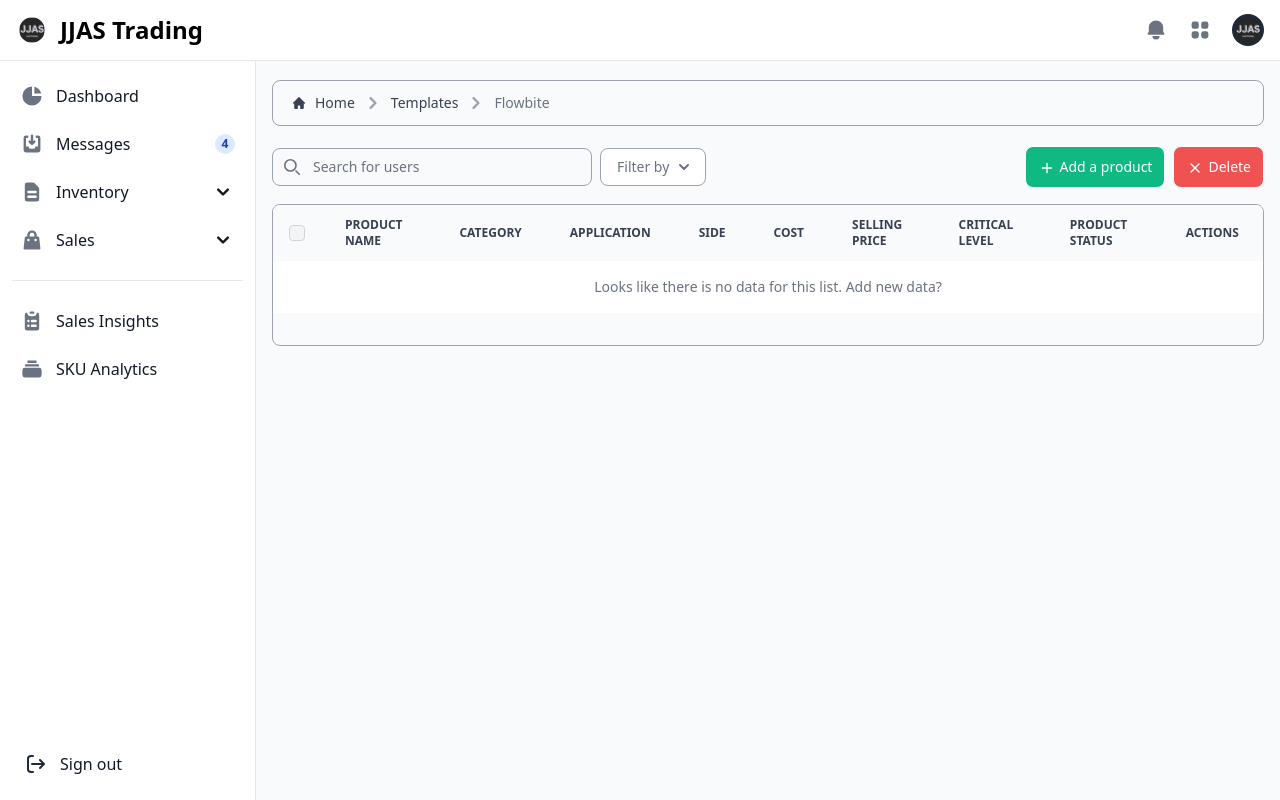
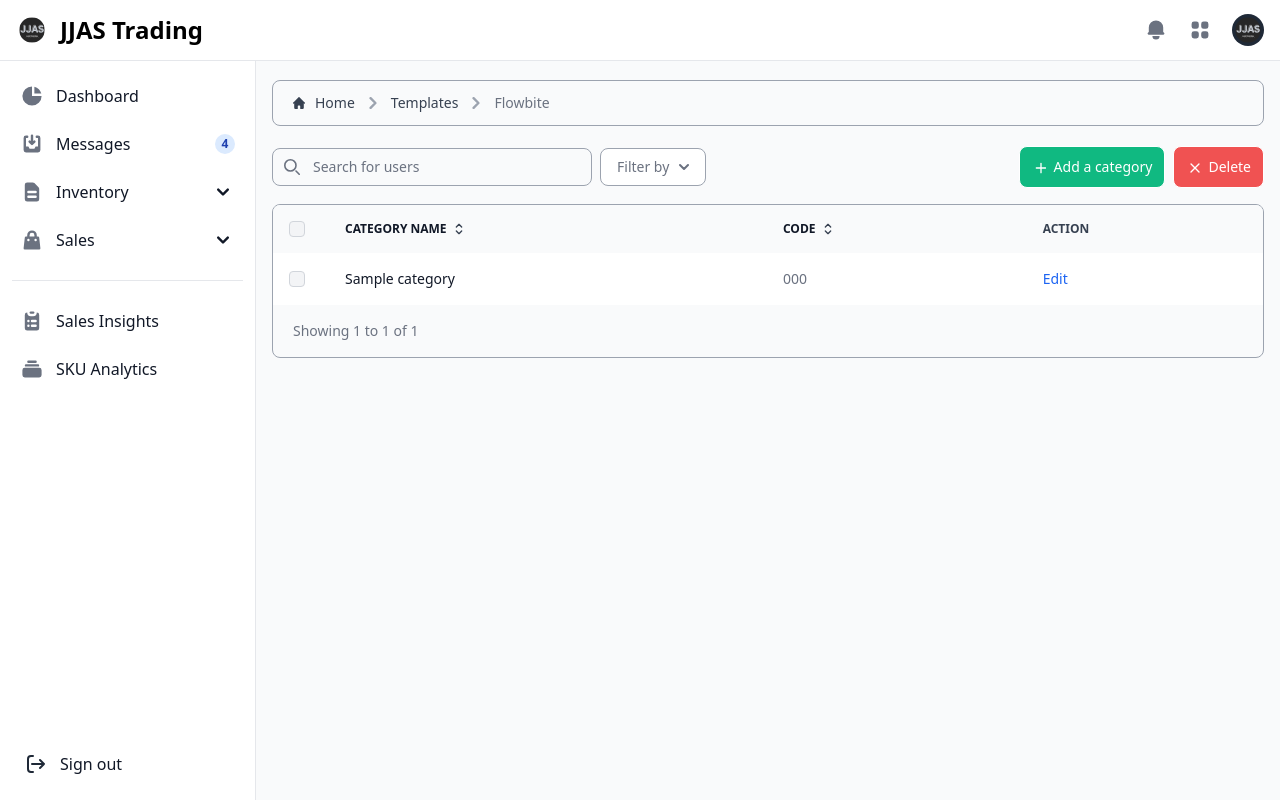
Before and after one commit to Dioue/inventory-sales-system, a Django app: page /category/ in a window 1280 px wide. Run offline with Django 5.2, Linux system fonts and the light colour scheme; a user stored in the database is signed in; tables that the repository leaves empty hold one stand-in row (values such as "Sample post"); some libraries are stand-ins or nearby versions.

Commit message:
feat: added search query and category list view

```diff
--- a/jjas/main/models.py
+++ b/jjas/main/models.py
@@ -74,8 +74,8 @@ class Product(SystemGeneratedData):
         default=ProductStatus.AVAILABLE
     )
     unit = models.ForeignKey(Unit, on_delete=models.SET_NULL, null=True)
-    supplier = models.ForeignKey(Supplier, on_delete=models.CASCADE)
-    category = models.ForeignKey(Category, on_delete=models.CASCADE)
+    supplier = models.ForeignKey(Supplier, on_delete=models.SET_NULL, null=True)
+    category = models.ForeignKey(Category, on_delete=models.SET_NULL, null=True)
 
     def __str__(self):
         return self.name
--- a/jjas/main/urls.py
+++ b/jjas/main/urls.py
@@ -11,8 +11,9 @@ urlpatterns = [
     path("forgot-password/", views.ForgotPasswordView.as_view(), name="forgot_password"),
     path("dashboard", auth_views.SystemDashboardView.as_view(), name= 'system_dashboard'),
     path('products/', auth_views.ProductComponentView.as_view(), name='auth_product_component'),
-    path('process-actions/', auth_views.ProcessDeleteView.as_view(), name='process_multiple_delete'),
+    path('process-actions/delete/products-selected', auth_views.ProcessDeleteView.as_view(), name='process_product_delete'),
     path('category/', auth_views.CategoryComponentView.as_view(), name='auth_category_component'),
+    path('process-actions/delete/category-selected', auth_views.ProcessCategoryDelete.as_view(), name='process_category_delete'),
     path('sales/', auth_views.SalesComponentView.as_view(), name='auth_sales_component'),
     path('delivery/', auth_views.DeliveryComponentView.as_view(), name='auth_delivery_component'),
     path('sku-analysis/', auth_views.SKUComponentView.as_view(), name='auth_sku_component'),
--- a/jjas/main/views/auth_views.py
+++ b/jjas/main/views/auth_views.py
@@ -1,11 +1,12 @@
 from django.contrib.auth.mixins import LoginRequiredMixin
 from django.views.generic import TemplateView
 from .utils import request_user_info
-from django.core.paginator import Paginator
-from ..models import Product
+from django.core.paginator import Paginator, EmptyPage, PageNotAnInteger
+from ..models import Product, Category
 from django.shortcuts import redirect
 from django.contrib import messages
 from django.views import View
+from django.db.models import Q
 
 
 class BaseComponentView(LoginRequiredMixin, TemplateView):
@@ -29,40 +30,50 @@ class ProductComponentView(BaseComponentView):
         # Fetch all products
         products = Product.objects.all().order_by('product_id')
 
+        # Filter by product name or other related fields based on search query
+        search_query = self.request.GET.get('table-search-product', '')  # Get the input value
+        if search_query:
+            # Perform a case-insensitive search across multiple fields using Q objects
+            products = products.filter(
+                Q(name__icontains=search_query)
+            )
+
         # Set up the paginator (10 items per page)
         paginator = Paginator(products, 10)
 
         # Get the current page number from the request
         page_number = self.request.GET.get('page', 1)
-
-        # Get the page object for the current page
-        page_obj = paginator.get_page(page_number)
+        try:
+            page_obj = paginator.get_page(page_number)
+        except (EmptyPage, PageNotAnInteger):
+            page_obj = paginator.get_page(1)  # Default to the first page
 
         # State fields for table header and filter by
         fields = [
             "Product Name",
+            "Cost",
+            "Selling Price",
             "Category",
             "Application",
             "Side",
             "Quantity",
             "Critical Level",
-            "Cost",
-            "Selling Price",
             "Product Status",
-            "Actions"
         ]
 
-        # Add the page object to the context
-        context['page_obj'] = page_obj
-        context['fields'] = fields
-
+        # Return context with the page object and the search term
+        context.update({
+            'page_obj': page_obj,
+            'fields': fields,
+            'fields_count': (len(fields) + 2),
+            'search_query': search_query,
+        })
         return context
 
 class ProcessDeleteView(View):
     def post(self, request, *args, **kwargs):
         # Get the selected items and action from the form submission
         selected_items = request.POST.getlist("selected_items")
-        action = request.POST.get("action")
 
         if not selected_items:
             messages.warning(request, "No products selected.")
@@ -77,6 +88,61 @@ class ProcessDeleteView(View):
 class CategoryComponentView(BaseComponentView):
     template_name = 'components/products/category_list.html'
 
+    def get_context_data(self, **kwargs):
+        context = super().get_context_data(**kwargs)
+
+        # Fetch all category
+        category = Category.objects.all().order_by('category_id')
+
+        # Filter by category code or other related fields based on search query
+        search_query = self.request.GET.get('table-search-category', '')  # Get the input value
+        if search_query:
+            # Perform a case-insensitive search across multiple fields using Q objects
+            category = category.filter(
+                Q(code__icontains=search_query)
+            )
+
+        # Set up the paginator (10 items per page)
+        paginator = Paginator(category, 10)
+
+        # Get the current page number from the request
+        page_number = self.request.GET.get('page', 1)
+        try:
+            page_obj = paginator.get_page(page_number)
+        except (EmptyPage, PageNotAnInteger):
+            page_obj = paginator.get_page(1)  # Default to the first page
+
+        # State fields for table header and filter by
+        fields = [
+            "Category Name",
+            "Code"
+        ]
+
+        # Return context with the page object and the search term
+        context.update({
+            'page_obj': page_obj,
+            'fields': fields,
+            'search_query': search_query,
+            'fields_count': (len(fields) + 2)
+        })
+        return context
+
+class ProcessCategoryDelete(View):
+    def post(self, request, *args, **kwargs):
+        # Get the selected items and action from the form submission
+        selected_items = request.POST.getlist("selected_items")
+
+        if not selected_items:
+            messages.warning(request, "No products selected.")
+            return redirect("auth_product_component")
+
+
+        Category.objects.filter(category_id__in=selected_items).delete()
+        messages.success(request, "Selected products deleted successfully.")
+
+        return redirect("auth_category_component")
+
+
 class SalesComponentView(BaseComponentView):
     template_name = 'components/sales/sales_list.html'
 
--- a/jjas/static/js/list_helper.js
+++ b/jjas/static/js/list_helper.js
@@ -8,14 +8,14 @@ const toggleAll = (source) => {
 // Function to update the selected product count
 const updateSelectedCount = () => {
     // Get all the checked product checkboxes (exclude the "select all" checkbox)
-    let checkedItems = document.querySelectorAll('input.product_checkbox:checked');
+    let checkedItems = document.querySelectorAll('input.checkbox_helper:checked');
     let selectedCount = checkedItems.length;
 
     // Get necessary DOM elements
     let message = document.getElementById('delete-modal-text');
     let buttonId = document.getElementById('delete_button_modal');
     let buttonAll = document.getElementById('checkbox-all');
-    let allCheckboxes = document.querySelectorAll('.product_checkbox');
+    let allCheckboxes = document.querySelectorAll('.checkbox_helper');
 
     // Check if "select all" is checked
     let isSelectAllChecked = buttonAll && buttonAll.checked;
@@ -35,13 +35,13 @@ const updateSelectedCount = () => {
     }
     // If multiple items or "select all" is checked, enable the button and update the message
     else if (selectedCount > 1 || isSelectAllChecked) {
-        message.innerHTML = `Are you sure you want to delete ${selectedCount} products?`;
+        message.innerHTML = `Are you sure you want to delete ${selectedCount} items?`;
         buttonId.classList.remove('cursor-not-allowed');
         buttonId.disabled = false;
     }
     // If a single item is selected, enable the button and update the message
     else {
-        message.innerHTML = 'Are you sure you want to delete this product?';
+        message.innerHTML = 'Are you sure you want to delete this item?';
         buttonId.classList.remove('cursor-not-allowed');
         buttonId.disabled = false;
     }
@@ -51,7 +51,7 @@ const updateSelectedCount = () => {
 let selectAllCheckbox = document.getElementById('checkbox-all');
 if (selectAllCheckbox) {
     selectAllCheckbox.addEventListener('change', function () {
-        let allCheckboxes = document.querySelectorAll('.product_checkbox');
+        let allCheckboxes = document.querySelectorAll('.checkbox_helper');
         allCheckboxes.forEach(function (checkbox) {
             checkbox.checked = selectAllCheckbox.checked;
         });
@@ -60,7 +60,7 @@ if (selectAllCheckbox) {
 }
 
 // Attach event listeners to the checkboxes
-document.querySelectorAll('.product_checkbox').forEach(function (checkbox) {
+document.querySelectorAll('.checkbox_helper').forEach(function (checkbox) {
     checkbox.addEventListener('change', updateSelectedCount);
 });
 
--- a/jjas/templates/components/products/category_list.html
+++ b/jjas/templates/components/products/category_list.html
@@ -62,13 +62,21 @@
   <div class="flex items-center justify-between flex-column flex-wrap md:flex-row space-y-4 md:space-y-0 pb-4 dark:bg-gray-900 overflow-x-auto sm:rounded-lg mt-5">
     <div class="flex items-center flex-column flex-wrap md:flex-row space-y-4 md:space-y-0">
         <div class="relative">
-            <label for="table-search" class="sr-only">Search</label>
+            <form method="get">
+                <label for="table-search-category" class="sr-only">Search</label>
                 <div class="absolute inset-y-0 rtl:inset-r-0 start-0 flex items-center ps-3 pointer-events-none">
                     <svg class="w-4 h-4 text-gray-500 dark:text-gray-400" aria-hidden="true" xmlns="http://www.w3.org/2000/svg" fill="none" viewBox="0 0 20 20">
-                    <path stroke="currentColor" stroke-linecap="round" stroke-linejoin="round" stroke-width="2" d="m19 19-4-4m0-7A7 7 0 1 1 1 8a7 7 0 0 1 14 0Z"/>
+                        <path stroke="currentColor" stroke-linecap="round" stroke-linejoin="round" stroke-width="2" d="m19 19-4-4m0-7A7 7 0 1 1 1 8a7 7 0 0 1 14 0Z" />
                     </svg>
                 </div>
-            <input type="text" id="table-search-users" class="block p-2 ps-10 text-sm text-gray-900 border border-gray-400 rounded-lg w-80 bg-gray-50 focus:ring-blue-500 focus:border-blue-500 dark:bg-gray-700 dark:border-gray-600 dark:placeholder-gray-400 dark:text-white dark:focus:ring-blue-500 dark:focus:border-blue-500" placeholder="Search for users">
+                <input
+                    type="text"
+                    id="table-search-category"
+                    name="table-search-category"
+                    class="block p-2 ps-10 text-sm text-gray-900 border border-gray-400 rounded-lg w-80 bg-gray-50 focus:ring-blue-500 focus:border-blue-500 dark:bg-gray-700 dark:border-gray-600 dark:placeholder-gray-400 dark:text-white dark:focus:ring-blue-500 dark:focus:border-blue-500"
+                    placeholder="Search for users"
+                    value="{{ search_query }}">
+            </form>
         </div>
         <button id="dropdownFilterButton" data-dropdown-toggle="dropdownFilter" class="inline-flex items-center text-gray-500 bg-white border border-gray-400 focus:outline-none hover:bg-gray-100 focus:ring-4 focus:ring-gray-100 font-medium rounded-lg text-sm px-4 py-2 dark:bg-gray-800 dark:text-gray-400 dark:border-gray-600 dark:hover:bg-gray-700 dark:hover:border-gray-600 dark:focus:ring-gray-700 ml-2 mb-1" type="button">
             <span class="sr-only">Action button</span>
@@ -79,18 +87,16 @@
         </button>
         <div>
             <!-- Dropdown menu -->
-            <div id="dropdownFilter" class="z-10 hidden bg-white divide-y divide-gray-100 rounded-lg shadow w-44 dark:bg-gray-700 dark:divide-gray-600">
+            <div id="dropdownFilter" class="z-10 hidden bg-white divide-y divide-gray-100 rounded-lg shadow w-44 dark:bg-gray-700 dark:divide-gray-600 overflow-x-auto h-36">
+                {% if fields %}
+                    {% for f in fields %}
                     <ul class="py-1 text-sm text-gray-700 dark:text-gray-200" aria-labelledby="dropdownFilterButton">
                         <li>
-                        <a href="#" class="block px-4 py-2 hover:bg-gray-100 dark:hover:bg-gray-600 dark:hover:text-white">Reward</a>
-                    </li>
-                    <li>
-                        <a href="#" class="block px-4 py-2 hover:bg-gray-100 dark:hover:bg-gray-600 dark:hover:text-white">Promote</a>
-                    </li>
-                    <li>
-                        <a href="#" class="block px-4 py-2 hover:bg-gray-100 dark:hover:bg-gray-600 dark:hover:text-white">Activate account</a>
+                            <a href="#" class="block px-4 py-2 hover:bg-gray-100 dark:hover:bg-gray-600 dark:hover:text-white">{{ f|capfirst}}</a>
                         </li>
                     </ul>
+                    {% endfor %}
+                {% endif %}
                 <div class="py-1">
                     <a href="#" class="block px-4 py-2 text-sm text-gray-700 hover:bg-gray-100 dark:hover:bg-gray-600 dark:text-gray-200 dark:hover:text-white">Delete User</a>
                 </div>
@@ -105,79 +111,83 @@
             <svg class="w-3.5 h-3.5 me-2" aria-hidden="true" xmlns="http://www.w3.org/2000/svg" fill="currentColor" viewBox="0 0 18 21">
                 <path stroke="currentColor" stroke-linecap="round" stroke-linejoin="round" stroke-width="2" d="M5 12h14m-7 7V5"/>
             </svg>
-            Add a product
+            Add a category
         </a>
         <button data-modal-target="delete-modal" data-modal-toggle="delete-modal" class="inline-flex items-center text-gray-500 bg-red-500 text-white border border-white focus:outline-none hover:bg-red-600 focus:ring-4 focus:ring-gray-100 font-medium rounded-lg text-sm px-3 py-2.5 dark:bg-red-800 dark:text-red-400 dark:border-red-600 dark:hover:bg-red-700 dark:hover:border-red-600 dark:focus:ring-gray-700 ml-2" id="delete_button_modal">
             <svg class="w-3.5 h-3.5 me-2" aria-hidden="true" xmlns="http://www.w3.org/2000/svg" fill="currentColor" viewBox="0 0 18 21">
                 <path stroke="currentColor" stroke-linecap="round" stroke-linejoin="round" stroke-width="2" d="M6 18 17.94 6M18 18 6.06 6"/>
             </svg>
             Delete
-        </button    >
+        </button>
     </div>
 
 </div>
 
-<!-- Product list table -->
+<!-- category list table -->
 <div class="relative overflow-x-auto border border-gray-400 rounded-lg bg-gray-50 sm:rounded-lg">
-    <form id="multiple-delete-request" method="post" action="{% url 'process_multiple_delete' %}">
+    <form id="multiple-delete-request" method="post" action="{% url 'process_category_delete' %}">
     {% csrf_token %}
-        <table class="w-full text-sm text-left rtl:text-right text-gray-500 dark:text-gray-400">
+    <table class="w-full text-sm text-left rtl:text-right text-gray-500 dark:text-gray-400" id="category_list_table">
         <thead class="text-xs text-gray-700 uppercase bg-gray-50 dark:bg-gray-700 dark:text-gray-400">
             <tr>
                 <th scope="col" class="p-4">
                     <div class="flex items-center">
-                            <input id="checkbox-all-search" type="checkbox" onclick="toggleAll(this)" class="w-4 h-4 text-blue-600 bg-gray-100 border-gray-300 rounded focus:ring-blue-500 dark:focus:ring-blue-600 dark:ring-offset-gray-800 dark:focus:ring-offset-gray-800 focus:ring-2 dark:bg-gray-700 dark:border-gray-600">
-                            <label for="checkbox-all-search" class="sr-only">checkbox</label>
+                        <input id="checkbox-all" type="checkbox" onclick="toggleAll(this)" class="w-4 h-4 text-blue-600 bg-gray-100 border-gray-300 rounded focus:ring-blue-500 dark:focus:ring-blue-600 dark:ring-offset-gray-800 dark:focus:ring-offset-gray-800 focus:ring-2 dark:bg-gray-700 dark:border-gray-600">
+                        <label for="checkbox-all" class="sr-only">checkbox</label>
                     </div>
                 </th>
-                    <th scope="col" class="px-6 py-3">Product Name</th>
-                    <th scope="col" class="px-6 py-3">Category</th>
-                    <th scope="col" class="px-6 py-3">Application</th>
-                    <th scope="col" class="px-6 py-3">Side</th>
-                    <th scope="col" class="px-6 py-3">Cost</th>
-                    <th scope="col" class="px-6 py-3">Selling Price</th>
-                    <th scope="col" class="px-6 py-3">Critical Level</th>
-                    <th scope="col" class="px-6 py-3">Product Status</th>
-                    <th scope="col" class="px-6 py-3">Actions</th>
+                {% if fields %}
+                    {% for f in fields %}
+                        <th scope="col" class="px-6 py-3">
+                            <span class="flex items-center">
+                                <a href="?sort_by={{ f|lower }}&order=asc" class="text-gray-900 dark:text-white hover:text-blue-600">{{ f }}</a>
+                                <svg class="w-4 h-4 ms-1" aria-hidden="true" xmlns="http://www.w3.org/2000/svg" width="24" height="24" fill="none" viewBox="0 0 24 24">
+                                    <path stroke="currentColor" stroke-linecap="round" stroke-linejoin="round" stroke-width="2" d="m8 15 4 4 4-4m0-6-4-4-4 4"/>
+                                </svg>
+                            </span>
+                        </th>
+                    {% endfor %}
+                    <th scope="col" class="px-6 py-3">
+                        Action
+                    </th>
+                {% endif %}
             </tr>
         </thead>
         <tbody>
             {% if page_obj %}
-                    {% for product in page_obj %}
+                {% for obj in page_obj %}
                     <tr class="bg-white dark:bg-gray-800 dark:border-gray-700 hover:bg-gray-50 dark:hover:bg-gray-600">
                         <td class="w-4 p-4">
-                            <div class="flex items-center" id="checkbox_container">
-                                <input name="selected_items" value="{{ product.product_id }}" type="checkbox" class="product_checkbox w-4 h-4 text-blue-600 bg-gray-100 border-gray-300 rounded focus:ring-blue-500 dark:focus:ring-blue-600 dark:ring-offset-gray-800 dark:focus:ring-offset-gray-800 focus:ring-2 dark:bg-gray-700 dark:border-gray-600">
-                                <label for="checkbox-{{ product.product_id }}" class="sr-only">checkbox</label>
+                            <div class="flex items-center">
+                                <input
+                                    name="selected_items"
+                                    value="{{ obj.category_id }}"
+                                    type="checkbox"
+                                    id="checkbox-{{ obj.category_id }}"
+                                    class="checkbox_helper w-4 h-4 text-blue-600 bg-gray-100 border-gray-300 rounded focus:ring-blue-500 dark:focus:ring-blue-600 dark:ring-offset-gray-800 dark:focus:ring-offset-gray-800 focus:ring-2 dark:bg-gray-700 dark:border-gray-600">
+                                <label for="checkbox-{{ obj.category_id }}" class="sr-only">checkbox</label>
                             </div>
                         </td>
                         <th scope="row" class="px-6 py-4 font-medium text-gray-900 whitespace-nowrap dark:text-white">
-                            {{ product.name }}
+                            {{ obj.category_name|default:"N/A" }}
                         </th>
-                        <td class="px-6 py-4">{{ product.category }}</td>
-                        <td class="px-6 py-4">{{ product.application }}</td>
-                        <td class="px-6 py-4">{{ product.side }}</td>
-                        <td class="px-6 py-4">{{ product.cost_price }}</td>
-                        <td class="px-6 py-4">{{ product.selling_price }}</td>
-                        <td class="px-6 py-4">{{ product.critical_level }}</td>
-                        <td class="px-6 py-4">{{ product.product_status }}</td>
+                        <td class="px-6 py-4">{{ obj.code|default:"-" }}</td>
                         <td class="flex items-center px-6 py-4">
                             <a href="#" class="font-medium text-blue-600 dark:text-blue-500 hover:underline">Edit</a>
-                            <span class="ml-2">|</span>
-                            <a href="#" class="font-medium text-red-600 dark:text-red-500 hover:underline ms-3">Remove</a>
                         </td>
                     </tr>
                 {% endfor %}
             {% else %}
                 <tr>
-                        <td colspan="10" class="text-center px-6 py-4 bg-white text-gray-500 dark:text-gray-400">
-                            <h3>Looks like there is no data for this list. Add new data?</h3>
+                    <td colspan="{{fields_count}}" class="text-center px-6 py-4 bg-white text-gray-500 dark:text-gray-400">
+                        <h3>No data to show</h3>
                     </td>
                 </tr>
             {% endif %}
         </tbody>
     </table>
 </form>
+
 
     <!-- Pagination Controls -->
     <nav class="flex items-center justify-between pt-4 pb-4 pl-5 pr-5" aria-label="Table navigation">
@@ -192,11 +202,18 @@
                 </li>
                 {% endif %}
 
+                {% with page_obj.number|add:"-2" as start %}
+                {% with page_obj.number|add:"2" as end %}
                     {% for num in page_obj.paginator.page_range %}
+                        {% if num >= start and num <= end %}
                         <li>
                             <a href="?page={{ num }}" class="{% if num == page_obj.number %}bg-blue-500 text-white{% else %}text-gray-500 bg-white hover:bg-gray-100 hover:text-gray-700{% endif %} px-3 py-1 border">{{ num }}</a>
                         </li>
+                        {% endif %}
                     {% endfor %}
+                {% endwith %}
+                {% endwith %}
+
 
                 {% if page_obj.has_next %}
                 <li>
@@ -209,7 +226,7 @@
 </div>
 
 
-<!-- Popup modal for product delete -->
+<!-- Popup modal for category delete -->
 <div id="delete-modal" tabindex="-1" class="hidden overflow-y-auto overflow-x-hidden fixed top-0 right-0 left-0 z-50 justify-center items-center w-full md:inset-0 h-[calc(100%-1rem)] max-h-full">
     <div class="relative p-4 w-full max-w-md max-h-full">
         <div class="relative bg-white rounded-lg shadow dark:bg-gray-700">
--- a/requirements.txt
+++ b/requirements.txt
@@ -6,3 +6,4 @@ django-unfold
 django-compressor
 requests
 faker
+django-filter
```
Also changed, not shown: jjas/templates/components/products/product_list.html (+45 -22 lines), jjas/main/migrations/0005_alter_product_category_alter_product_supplier.py (added). Lines whose indentation alone changed are shown as unchanged.
